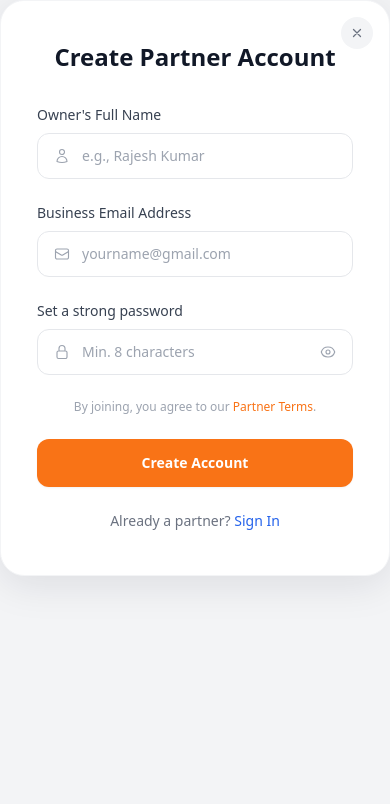
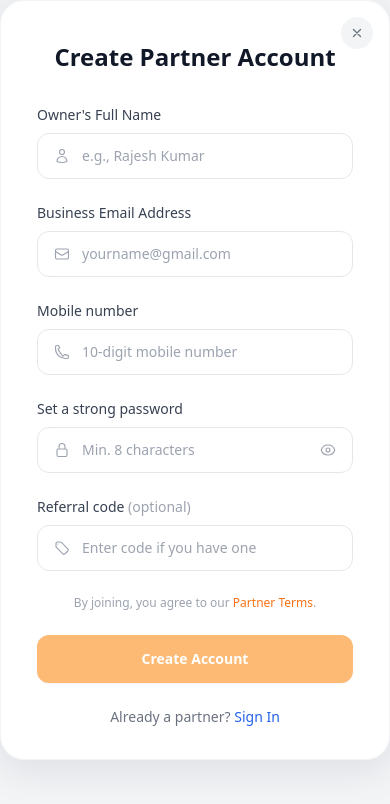
Before and after one commit to JavadAlip/RentNpay, a Next.js app in the folder admin-next/: page /vendor-signup in a window 390 px wide. Shown: the top 804 px of the page. Built offline with nearby package versions, Linux system fonts and the light colour scheme; no server answers.

Commit message:
Vendor mobile nmbr and referal code datas added.

```diff
--- a/admin-next/src/Vendor/Pages/VendorAuth/VendorSignup.jsx
+++ b/admin-next/src/Vendor/Pages/VendorAuth/VendorSignup.jsx
@@ -1,216 +1,3 @@
-// import React, { useState } from 'react';
-
-// const VendorSignup = ({ onClose, onSignIn, onSuccess }) => {
-//   const [form, setForm] = useState({
-//     fullName: '',
-//     email: '',
-//     password: '',
-//   });
-//   const [showPassword, setShowPassword] = useState(false);
-
-//   const handleChange = (e) =>
-//     setForm({ ...form, [e.target.name]: e.target.value });
-
-//   const handleSubmit = () => {
-//     if (!form.fullName || !form.email || !form.password) return;
-//     if (onSuccess) onSuccess(form.email);
-//   };
-
-//   return (
-//     <div className="w-full max-w-lg bg-white rounded-3xl shadow-[0_8px_40px_rgba(15,23,42,0.10)] border border-gray-100 px-9 py-10 flex flex-col items-center relative max-h-[90vh] overflow-y-auto">
-//       {/* Close button */}
-//       <button
-//         onClick={() =>
-//           onClose ? onClose() : (window.location.href = '/vendor-main')
-//         }
-//         className="absolute top-4 right-4 w-8 h-8 flex items-center justify-center rounded-full bg-gray-100 hover:bg-gray-200 text-gray-500 transition"
-//       >
-//         <svg
-//           width="14"
-//           height="14"
-//           fill="none"
-//           stroke="currentColor"
-//           strokeWidth="2.2"
-//           viewBox="0 0 24 24"
-//         >
-//           <path
-//             strokeLinecap="round"
-//             strokeLinejoin="round"
-//             d="M6 18L18 6M6 6l12 12"
-//           />
-//         </svg>
-//       </button>
-
-//       <h1 className="text-2xl font-semibold text-gray-900 mb-8 text-center">
-//         Create Partner Account
-//       </h1>
-
-//       <div className="w-full flex flex-col gap-6">
-//         {/* Full Name */}
-//         <div>
-//           <label className="block text-sm font-medium text-gray-700 mb-2">
-//             Owner's Full Name
-//           </label>
-//           <div className="flex items-center border border-gray-200 rounded-xl px-4 py-3 bg-white focus-within:border-blue-400 focus-within:ring-2 focus-within:ring-blue-50 transition">
-//             <svg
-//               className="w-4 h-4 text-gray-400 mr-3 flex-shrink-0"
-//               fill="none"
-//               stroke="currentColor"
-//               strokeWidth="1.7"
-//               viewBox="0 0 24 24"
-//             >
-//               <path
-//                 strokeLinecap="round"
-//                 strokeLinejoin="round"
-//                 d="M15.75 6a3.75 3.75 0 11-7.5 0 3.75 3.75 0 017.5 0zM4.501 20.118a7.5 7.5 0 0114.998 0A17.933 17.933 0 0112 21.75c-2.676 0-5.216-.584-7.499-1.632z"
-//               />
-//             </svg>
-//             <input
-//               type="text"
-//               name="fullName"
-//               value={form.fullName}
-//               onChange={handleChange}
-//               placeholder="e.g., Rajesh Kumar"
-//               className="flex-1 bg-transparent border-none outline-none text-sm text-gray-900 placeholder:text-gray-400"
-//             />
-//           </div>
-//         </div>
-
-//         {/* Email */}
-//         <div>
-//           <label className="block text-sm font-medium text-gray-700 mb-2">
-//             Business Email Address
-//           </label>
-//           <div className="flex items-center border border-gray-200 rounded-xl px-4 py-3 bg-white focus-within:border-blue-400 focus-within:ring-2 focus-within:ring-blue-50 transition">
-//             <svg
-//               className="w-4 h-4 text-gray-400 mr-3 flex-shrink-0"
-//               fill="none"
-//               stroke="currentColor"
-//               strokeWidth="1.7"
-//               viewBox="0 0 24 24"
-//             >
-//               <path
-//                 strokeLinecap="round"
-//                 strokeLinejoin="round"
-//                 d="M21.75 6.75v10.5a2.25 2.25 0 01-2.25 2.25h-15a2.25 2.25 0 01-2.25-2.25V6.75m19.5 0A2.25 2.25 0 0019.5 4.5h-15a2.25 2.25 0 00-2.25 2.25m19.5 0v.243a2.25 2.25 0 01-1.07 1.916l-7.5 4.615a2.25 2.25 0 01-2.36 0L3.32 8.91a2.25 2.25 0 01-1.07-1.916V6.75"
-//               />
-//             </svg>
-//             <input
-//               type="email"
-//               name="email"
-//               value={form.email}
-//               onChange={handleChange}
-//               placeholder="yourname@gmail.com"
-//               className="flex-1 bg-transparent border-none outline-none text-sm text-gray-900 placeholder:text-gray-400"
-//             />
-//           </div>
-//         </div>
-
-//         {/* Password */}
-//         <div>
-//           <label className="block text-sm font-medium text-gray-700 mb-2">
-//             Set a strong password
-//           </label>
-//           <div className="flex items-center border border-gray-200 rounded-xl px-4 py-3 bg-white focus-within:border-blue-400 focus-within:ring-2 focus-within:ring-blue-50 transition">
-//             <svg
-//               className="w-4 h-4 text-gray-400 mr-3 flex-shrink-0"
-//               fill="none"
-//               stroke="currentColor"
-//               strokeWidth="1.7"
-//               viewBox="0 0 24 24"
-//             >
-//               <path
-//                 strokeLinecap="round"
-//                 strokeLinejoin="round"
-//                 d="M16.5 10.5V6.75a4.5 4.5 0 10-9 0v3.75m-.75 11.25h10.5a2.25 2.25 0 002.25-2.25v-6.75a2.25 2.25 0 00-2.25-2.25H6.75a2.25 2.25 0 00-2.25 2.25v6.75a2.25 2.25 0 002.25 2.25z"
-//               />
-//             </svg>
-//             <input
-//               type={showPassword ? 'text' : 'password'}
-//               name="password"
-//               value={form.password}
-//               onChange={handleChange}
-//               placeholder="Min. 8 characters"
-//               className="flex-1 bg-transparent border-none outline-none text-sm text-gray-900 placeholder:text-gray-400"
-//             />
-//             <button
-//               type="button"
-//               onClick={() => setShowPassword(!showPassword)}
-//               className="text-gray-400 hover:text-gray-600 transition ml-2"
-//             >
-//               {showPassword ? (
-//                 <svg
-//                   width="16"
-//                   height="16"
-//                   fill="none"
-//                   stroke="currentColor"
-//                   strokeWidth="1.7"
-//                   viewBox="0 0 24 24"
-//                 >
-//                   <path
-//                     strokeLinecap="round"
-//                     strokeLinejoin="round"
-//                     d="M3.98 8.223A10.477 10.477 0 001.934 12C3.226 16.338 7.244 19.5 12 19.5c.993 0 1.953-.138 2.863-.395M6.228 6.228A10.45 10.45 0 0112 4.5c4.756 0 8.773 3.162 10.065 7.498a10.523 10.523 0 01-4.293 5.774M6.228 6.228L3 3m3.228 3.228l3.65 3.65m7.894 7.894L21 21m-3.228-3.228l-3.65-3.65m0 0a3 3 0 10-4.243-4.243m4.242 4.242L9.88 9.88"
-//                   />
-//                 </svg>
-//               ) : (
-//                 <svg
-//                   width="16"
-//                   height="16"
-//                   fill="none"
-//                   stroke="currentColor"
-//                   strokeWidth="1.7"
-//                   viewBox="0 0 24 24"
-//                 >
-//                   <path
-//                     strokeLinecap="round"
-//                     strokeLinejoin="round"
-//                     d="M2.036 12.322a1.012 1.012 0 010-.639C3.423 7.51 7.36 4.5 12 4.5c4.638 0 8.573 3.007 9.963 7.178.07.207.07.431 0 .639C20.577 16.49 16.64 19.5 12 19.5c-4.638 0-8.573-3.007-9.963-7.178z"
-//                   />
-//                   <path
-//                     strokeLinecap="round"
-//                     strokeLinejoin="round"
-//                     d="M15 12a3 3 0 11-6 0 3 3 0 016 0z"
-//                   />
-//                 </svg>
-//               )}
-//             </button>
-//           </div>
-//         </div>
-
-//         <p className="text-xs text-gray-400 text-center">
-//           By joining, you agree to our{' '}
-//           <span className="text-orange-500 font-medium cursor-pointer hover:underline">
-//             Partner Terms
-//           </span>
-//           .
-//         </p>
-
-//         <button
-//           onClick={handleSubmit}
-//           className="w-full py-3.5 rounded-xl bg-orange-500 hover:bg-orange-600 active:scale-[0.98] text-white text-sm font-semibold shadow-sm transition-all"
-//         >
-//           Create Account
-//         </button>
-
-//         <div className="flex justify-center pb-1">
-//           <button
-//             onClick={() =>
-//               onSignIn ? onSignIn() : (window.location.href = '/vendor-login')
-//             }
-//             className="text-sm text-gray-500 hover:text-blue-600 transition-colors"
-//           >
-//             Already a partner?{' '}
-//             <span className="text-blue-600 font-medium">Sign In</span>
-//           </button>
-//         </div>
-//       </div>
-//     </div>
-//   );
-// };
-
-// export default VendorSignup;
-
 'use client';
 
 import React, { useState, useEffect } from 'react';
@@ -223,12 +10,13 @@ const VendorSignup = ({ onClose, onSignIn, onSuccess }) => {
 
   const [form, setForm] = useState({
     fullName: '',
-    emailAddress: '', // ← matches backend field name
+    emailAddress: '',
+    mobileNumber: '',
     password: '',
+    referralCode: '',
   });
   const [showPassword, setShowPassword] = useState(false);
 
-  // Once pendingEmail is set in Redux, signup succeeded → go to OTP screen
   useEffect(() => {
     if (pendingEmail) {
       if (onSuccess) onSuccess(pendingEmail);
@@ -244,9 +32,27 @@ const VendorSignup = ({ onClose, onSignIn, onSuccess }) => {
     setForm({ ...form, [e.target.name]: e.target.value });
 
   const handleSubmit = () => {
-    if (!form.fullName || !form.emailAddress || !form.password) return;
-    dispatch(vendorSignup(form));
+    if (!form.fullName || !form.emailAddress || !form.password || !form.mobileNumber) return;
+    const digits = String(form.mobileNumber).replace(/\D/g, '');
+    if (digits.length < 10) return;
+    dispatch(
+      vendorSignup({
+        fullName: form.fullName.trim(),
+        emailAddress: form.emailAddress.trim(),
+        mobileNumber: form.mobileNumber,
+        password: form.password,
+        referralCode: form.referralCode.trim(),
+      }),
+    );
   };
+
+  const mobileDigits = String(form.mobileNumber).replace(/\D/g, '');
+  const canSubmit =
+    Boolean(form.fullName?.trim()) &&
+    Boolean(form.emailAddress?.trim()) &&
+    Boolean(form.password) &&
+    mobileDigits.length >= 10 &&
+    !loading;
 
   return (
     <div className="w-full max-w-lg bg-white rounded-3xl shadow-[0_8px_40px_rgba(15,23,42,0.10)] border border-gray-100 px-9 py-10 flex flex-col items-center relative max-h-[90vh] overflow-y-auto">
@@ -345,6 +151,38 @@ const VendorSignup = ({ onClose, onSignIn, onSuccess }) => {
           </div>
         </div>
 
+        {/* Mobile number */}
+        <div>
+          <label className="block text-sm font-medium text-gray-700 mb-2">
+            Mobile number
+          </label>
+          <div className="flex items-center border border-gray-200 rounded-xl px-4 py-3 bg-white focus-within:border-blue-400 focus-within:ring-2 focus-within:ring-blue-50 transition">
+            <svg
+              className="w-4 h-4 text-gray-400 mr-3 flex-shrink-0"
+              fill="none"
+              stroke="currentColor"
+              strokeWidth="1.7"
+              viewBox="0 0 24 24"
+            >
+              <path
+                strokeLinecap="round"
+                strokeLinejoin="round"
+                d="M2.25 6.75c0 8.284 6.716 15 15 15h2.25a2.25 2.25 0 002.25-2.25v-1.372c0-.516-.351-.966-.852-1.091l-4.423-1.106c-.44-.11-.902.055-1.173.417l-.97 1.293c-.282.376-.769.608-1.25.508C11.54 15.83 8.17 12.46 6.34 8.318c-.103-.504.13-.99.508-1.25l1.293-.97c.363-.271.527-.734.417-1.173L6.963 3.102a1.125 1.125 0 00-1.091-.852H4.5A2.25 2.25 0 002.25 4.5v2.25z"
+              />
+            </svg>
+            <input
+              type="tel"
+              name="mobileNumber"
+              inputMode="numeric"
+              autoComplete="tel"
+              value={form.mobileNumber}
+              onChange={handleChange}
+              placeholder="10-digit mobile number"
+              className="flex-1 bg-transparent border-none outline-none text-sm text-gray-900 placeholder:text-gray-400"
+            />
+          </div>
+        </div>
+
         {/* Password */}
         <div>
           <label className="block text-sm font-medium text-gray-700 mb-2">
@@ -417,6 +255,38 @@ const VendorSignup = ({ onClose, onSignIn, onSuccess }) => {
           </div>
         </div>
 
+        {/* Referral code (optional) */}
+        <div>
+          <label className="block text-sm font-medium text-gray-700 mb-2">
+            Referral code{' '}
+            <span className="text-gray-400 font-normal">(optional)</span>
+          </label>
+          <div className="flex items-center border border-gray-200 rounded-xl px-4 py-3 bg-white focus-within:border-blue-400 focus-within:ring-2 focus-within:ring-blue-50 transition">
+            <svg
+              className="w-4 h-4 text-gray-400 mr-3 flex-shrink-0"
+              fill="none"
+              stroke="currentColor"
+              strokeWidth="1.7"
+              viewBox="0 0 24 24"
+            >
+              <path
+                strokeLinecap="round"
+                strokeLinejoin="round"
+                d="M9.568 3H5.25A2.25 2.25 0 003 5.25v4.318c0 .597.237 1.17.659 1.591l9.581 9.581c.699.699 1.78.872 2.607.33a18.095 18.095 0 005.223-5.223c.542-.827.369-1.908-.33-2.607L11.16 3.66A2.25 2.25 0 009.568 3z"
+              />
+              <path strokeLinecap="round" strokeLinejoin="round" d="M6 6h.008v.008H6V6z" />
+            </svg>
+            <input
+              type="text"
+              name="referralCode"
+              value={form.referralCode}
+              onChange={handleChange}
+              placeholder="Enter code if you have one"
+              className="flex-1 bg-transparent border-none outline-none text-sm text-gray-900 placeholder:text-gray-400"
+            />
+          </div>
+        </div>
+
         <p className="text-xs text-gray-400 text-center">
           By joining, you agree to our{' '}
           <span className="text-orange-500 font-medium cursor-pointer hover:underline">
@@ -427,9 +297,9 @@ const VendorSignup = ({ onClose, onSignIn, onSuccess }) => {
 
         <button
           onClick={handleSubmit}
-          disabled={loading}
+          disabled={!canSubmit}
           className={`w-full py-3.5 rounded-xl text-white text-sm font-semibold shadow-sm transition-all active:scale-[0.98]
-            ${loading ? 'bg-orange-300 cursor-not-allowed' : 'bg-orange-500 hover:bg-orange-600'}`}
+            ${canSubmit ? 'bg-orange-500 hover:bg-orange-600' : 'bg-orange-300 cursor-not-allowed'}`}
         >
           {loading ? 'Creating Account...' : 'Create Account'}
         </button>
--- a/admin-next/src/admin-pages/VendorDetails.jsx
+++ b/admin-next/src/admin-pages/VendorDetails.jsx
@@ -209,7 +209,15 @@ export default function VendorDetails({ vendorId }) {
           </div>
           <div>
             <p className="text-xs text-gray-500">Phone</p>
-            <p className="font-medium text-gray-900">-</p>
+            <p className="font-medium text-gray-900">
+              {vendor.mobileNumber ? String(vendor.mobileNumber) : '-'}
+            </p>
+          </div>
+          <div>
+            <p className="text-xs text-gray-500">Referral code</p>
+            <p className="font-medium text-gray-900">
+              {vendor.referralCode ? String(vendor.referralCode) : '-'}
+            </p>
           </div>
           <div>
             <p className="text-xs text-gray-500">Member Since</p>
```
Also changed, not shown: 3 other files (tests, documents, lock files or other folders).
